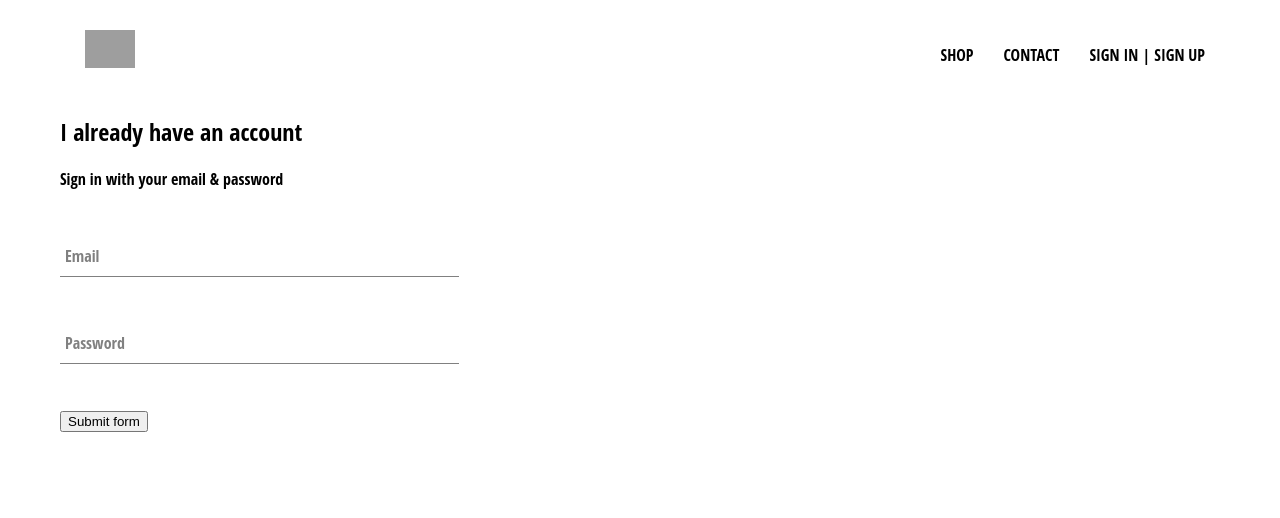
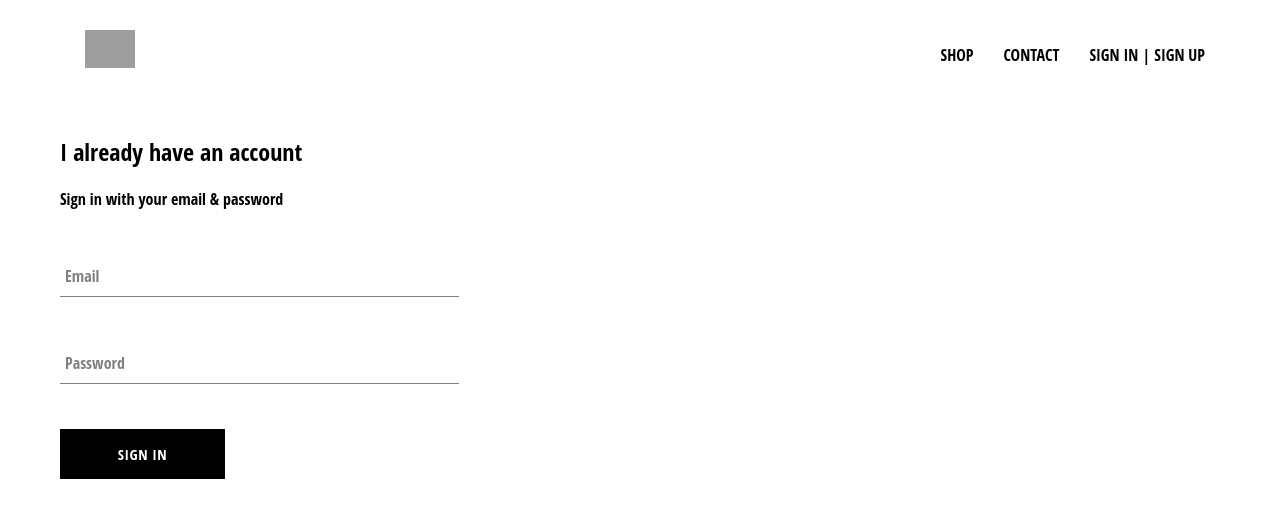
Before and after one commit to tom2kota/react-store-02, a React (Create React App) app: page /signin in a window 1280 px wide. Shown: the top 518 px of the page. Built offline with nearby package versions, Linux system fonts and the light colour scheme; grey boxes are pictures that could not be loaded; the HTML template or start-up script is replaced by a standard one.

Commit message:
Add Custom  button

```diff
--- /dev/null
+++ b/src/components/custom-button/CustomButton.js
@@ -0,0 +1,9 @@
+import React from "react";
+
+import './CustomButton.scss'
+
+export const CustomButton = ({children, ...restProps}) => (
+    <button className='custom-button' {...restProps}>
+        {children}
+    </button>
+)
--- /dev/null
+++ b/src/components/custom-button/CustomButton.scss
@@ -0,0 +1,22 @@
+.custom-button {
+  min-width: 165px;
+  width: auto;
+  height: 50px;
+  letter-spacing: 0.5px;
+  line-height: 50px;
+  padding: 0 35px 0 35px;
+  font-size: 15px;
+  background-color: black;
+  color: white;
+  text-transform: uppercase;
+  font-family: 'Open Sans Condensed', serif;
+  font-weight: bolder;
+  border: none;
+  cursor: pointer;
+
+  &:hover {
+    background-color: white;
+    color: black;
+    border: 1px solid black;
+  }
+}
--- a/src/components/sign-in/SignIn.js
+++ b/src/components/sign-in/SignIn.js
@@ -2,6 +2,7 @@
 
 import './SignIn.scss'
 import {FormInput} from "../form-input/FormInput";
+import {CustomButton} from "../custom-button/CustomButton";
 
 export class SignIn extends Component {
 
@@ -34,12 +35,13 @@
                     {/*<input name='email' type='email' value={this.state.email} required onChange={this.handleChange}/>*/}
                     {/*<label>Password</label>*/}
                     {/*<input name='password' type='password' value={this.state.password} required onChange={this.handleChange}/>*/}
+                    {/*<input type='submit' value='Submit form'/>*/}
 
                     <FormInput name='email' type='email' label='Email' value={this.state.email} required
                                handleChange={this.handleChange}/>
                     <FormInput name='password' type='password' label='Password' value={this.state.password} required
                                handleChange={this.handleChange}/>
-                    <input type='submit' value='Submit form'/>
+                    <CustomButton type='submit'>Sign In</CustomButton>
                 </form>
 
 
--- a/src/components/sign-in/SignIn.scss
+++ b/src/components/sign-in/SignIn.scss
@@ -1,3 +1,9 @@
-.sign-in{
+.sign-in {
   width: 30vw;
+  display: flex;
+  flex-direction: column;
+
+  .title {
+    margin: 10px 0;
+  }
 }
```
